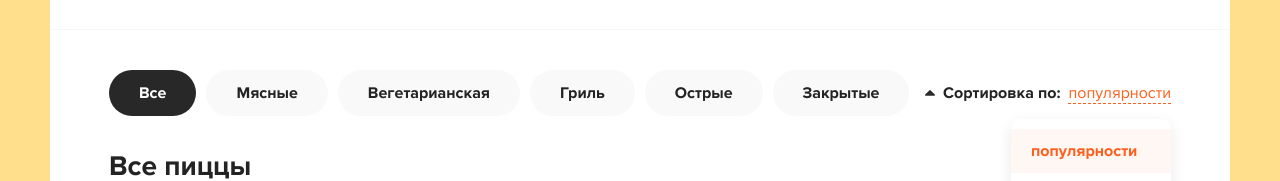
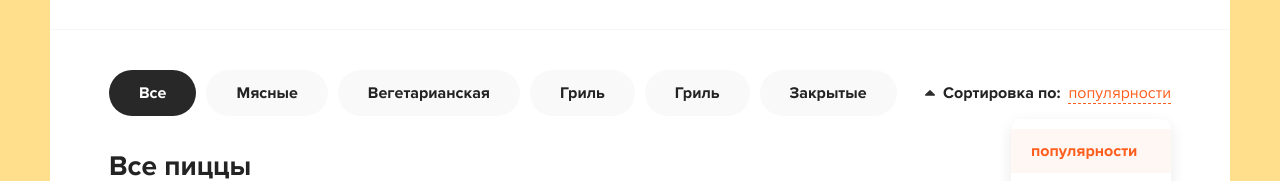
Before and after one commit to dktwho/React-Redux-Thunk-SPA-Pizza-Store-, a React (Create React App) app in the folder client/react-pizza/: page / in a window 1280 px wide. Shown: the part 152-333 px from the top of the page. Built offline with nearby package versions, Linux system fonts and the light colour scheme.

Commit message:
modified categories map to arr with categories

```diff
--- a/client/react-pizza/src/App.js
+++ b/client/react-pizza/src/App.js
@@ -13,7 +13,7 @@ function App() {
     <div className="content">
       <div className="container">
         <div className="content__top">
-          <Categories/>
+          <Categories items={['Мясные', 'Вегетарианская', 'Гриль', 'Гриль', 'Закрытые']}/>
           <div className="sort">
             <div className="sort__label">
               <svg
--- a/client/react-pizza/src/components/Categories.jsx
+++ b/client/react-pizza/src/components/Categories.jsx
@@ -1,17 +1,15 @@
 import React from 'react';
 
-const Categories = () => {
+const Categories = ({ items }) => {
   return (
-      <div className="categories">
-        <ul>
-          <li className="active">Все</li>
-          <li>Мясные</li>
-          <li>Вегетарианская</li>
-          <li>Гриль</li>
-          <li>Острые</li>
-          <li>Закрытые</li>
-        </ul>
-      </div>
+    <div className="categories">
+      <ul>
+        <li className="active">Все</li>
+        {items.map((el, id) => {
+          return <li key={`${el}_${id}`}>{el}</li>;
+        })}
+      </ul>
+    </div>
   );
 };
 
```
Also changed, not shown: client/react-pizza/src/components/index.js (+0 -11 lines).
